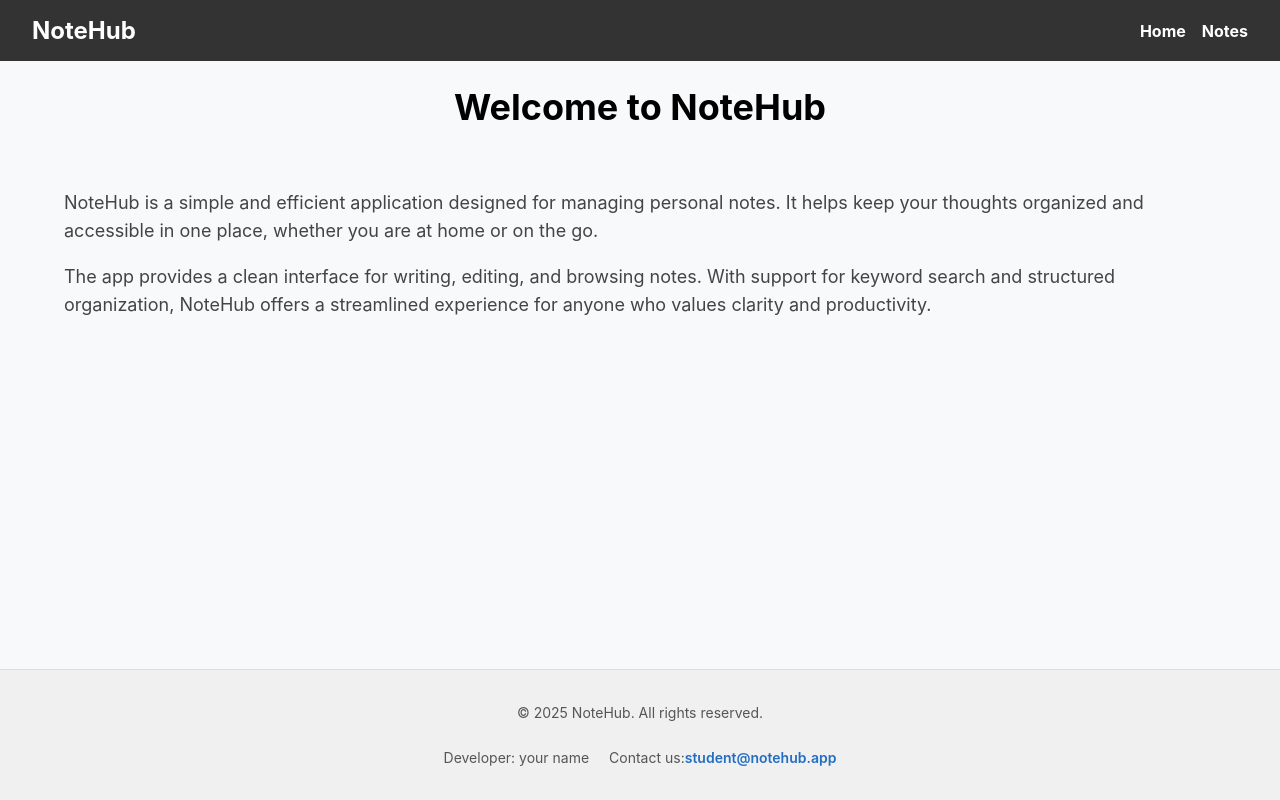
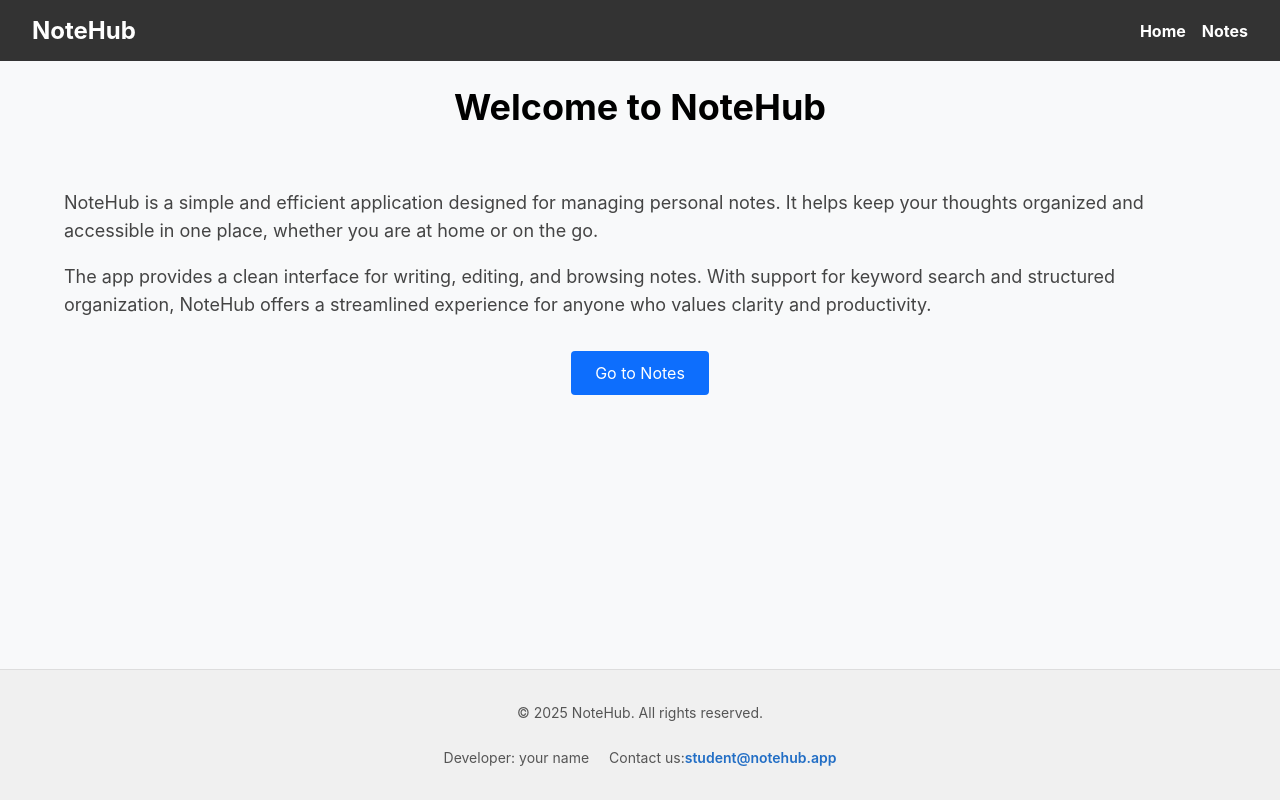
Before and after one commit to yangelia/06-notehub-nextjs, a Next.js app: page / in a window 1280 px wide. Built offline with nearby package versions, Linux system fonts and the light colour scheme.

Commit message:
fix page.tsx

```diff
--- a/src/app/page.tsx
+++ b/src/app/page.tsx
@@ -1,3 +1,4 @@
+import Link from "next/link";
 import css from "./page.module.css";
 
 export default async function Home() {
@@ -15,6 +16,22 @@ export default async function Home() {
         NoteHub offers a streamlined experience for anyone who values clarity
         and productivity.
       </p>
+      <div style={{ textAlign: "center", marginTop: "2rem" }}>
+        <Link
+          href="/notes"
+          style={{
+            display: "inline-block",
+            padding: "12px 24px",
+            backgroundColor: "#0d6efd",
+            color: "white",
+            textDecoration: "none",
+            borderRadius: "4px",
+            fontSize: "16px",
+          }}
+        >
+          Go to Notes
+        </Link>
+      </div>
     </main>
   );
 }
```
